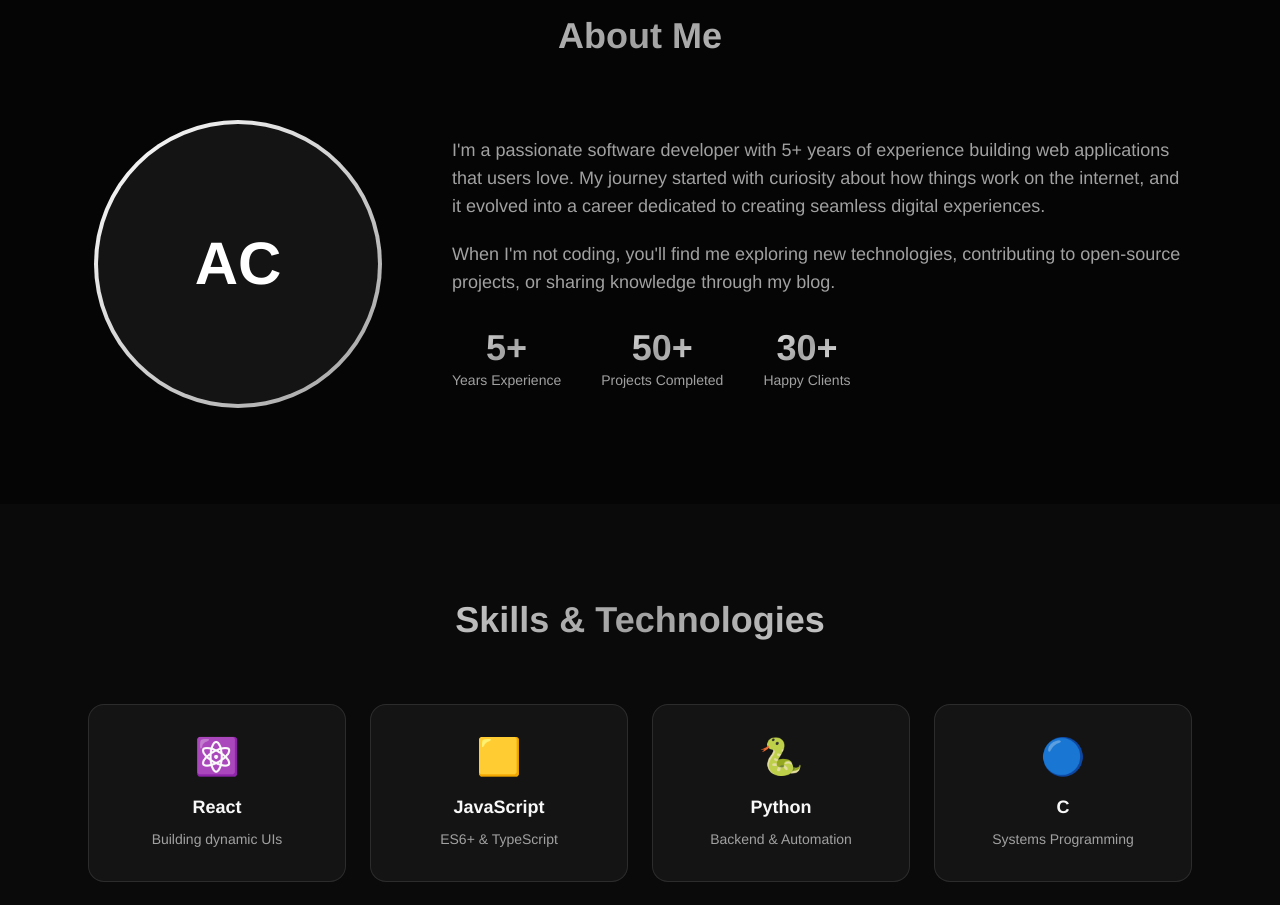
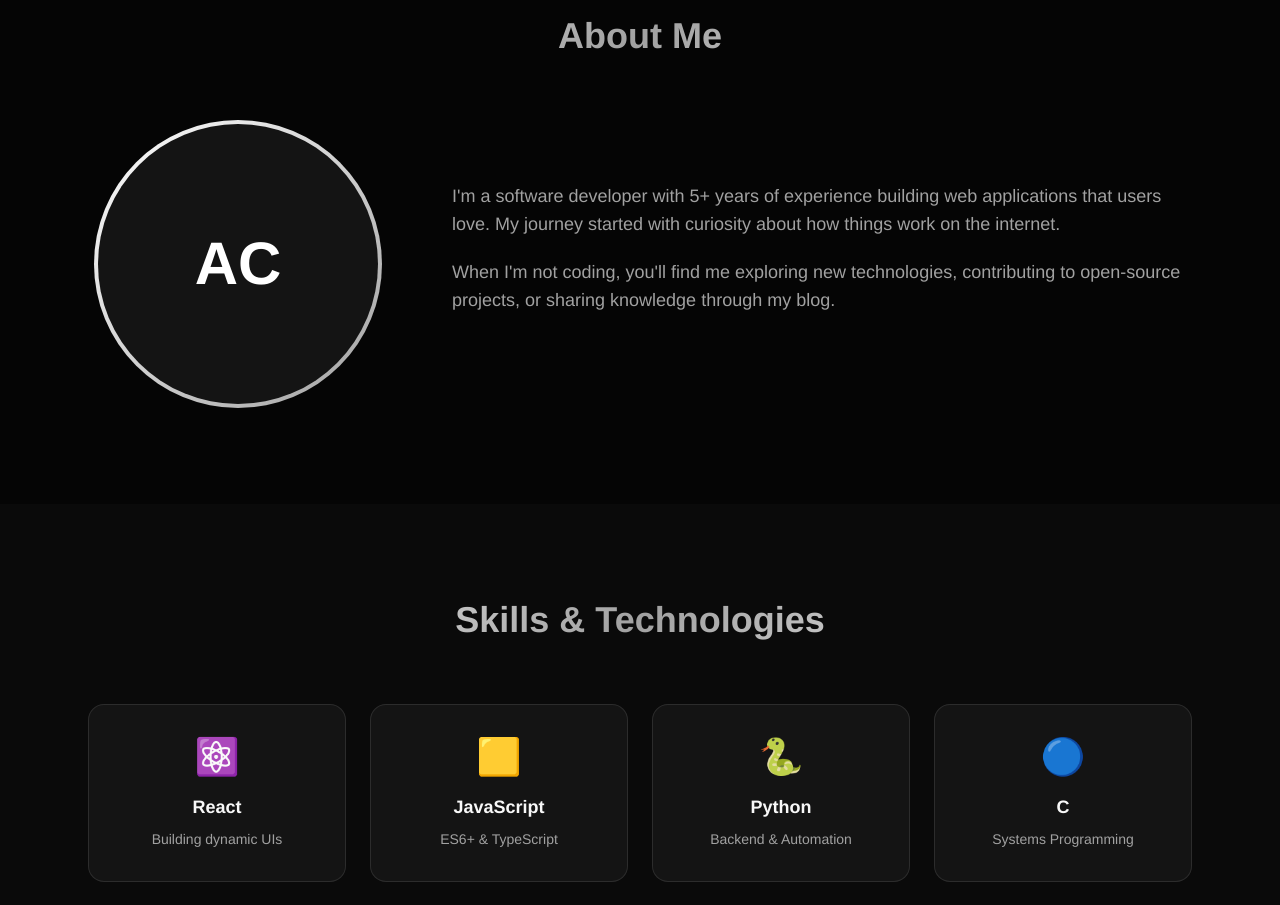
Before and after one commit to samuelsyntax/hotfolio, a Next.js app: page / in a window 1280 px wide. Shown: the part 880-1785 px from the top of the page. Built offline with nearby package versions, Linux system fonts and the light colour scheme.

Commit message:
Add About Me section component with reveal animations.

```diff
--- a/src/components/About.tsx
+++ b/src/components/About.tsx
@@ -33,13 +33,13 @@ export default function About() {
 
                     <div className="reveal">
                         <p className="text-[var(--text-muted)] mb-5 text-lg">
-                            I&apos;m a passionate software developer with 5+ years of experience building web applications that users love. My journey started with curiosity about how things work on the internet, and it evolved into a career dedicated to creating seamless digital experiences.
+                            I&apos;m a software developer with 5+ years of experience building web applications that users love. My journey started with curiosity about how things work on the internet.
                         </p>
                         <p className="text-[var(--text-muted)] mb-8 text-lg">
                             When I&apos;m not coding, you&apos;ll find me exploring new technologies, contributing to open-source projects, or sharing knowledge through my blog.
                         </p>
 
-                        <div className="flex gap-10 flex-wrap">
+                        {/* <div className="flex gap-10 flex-wrap">
                             {[
                                 { num: '5+', label: 'Years Experience' },
                                 { num: '50+', label: 'Projects Completed' },
@@ -50,7 +50,7 @@ export default function About() {
                                     <span className="text-[var(--text-muted)] text-sm">{stat.label}</span>
                                 </div>
                             ))}
-                        </div>
+                        </div> */}
                     </div>
                 </div>
             </div>
```
